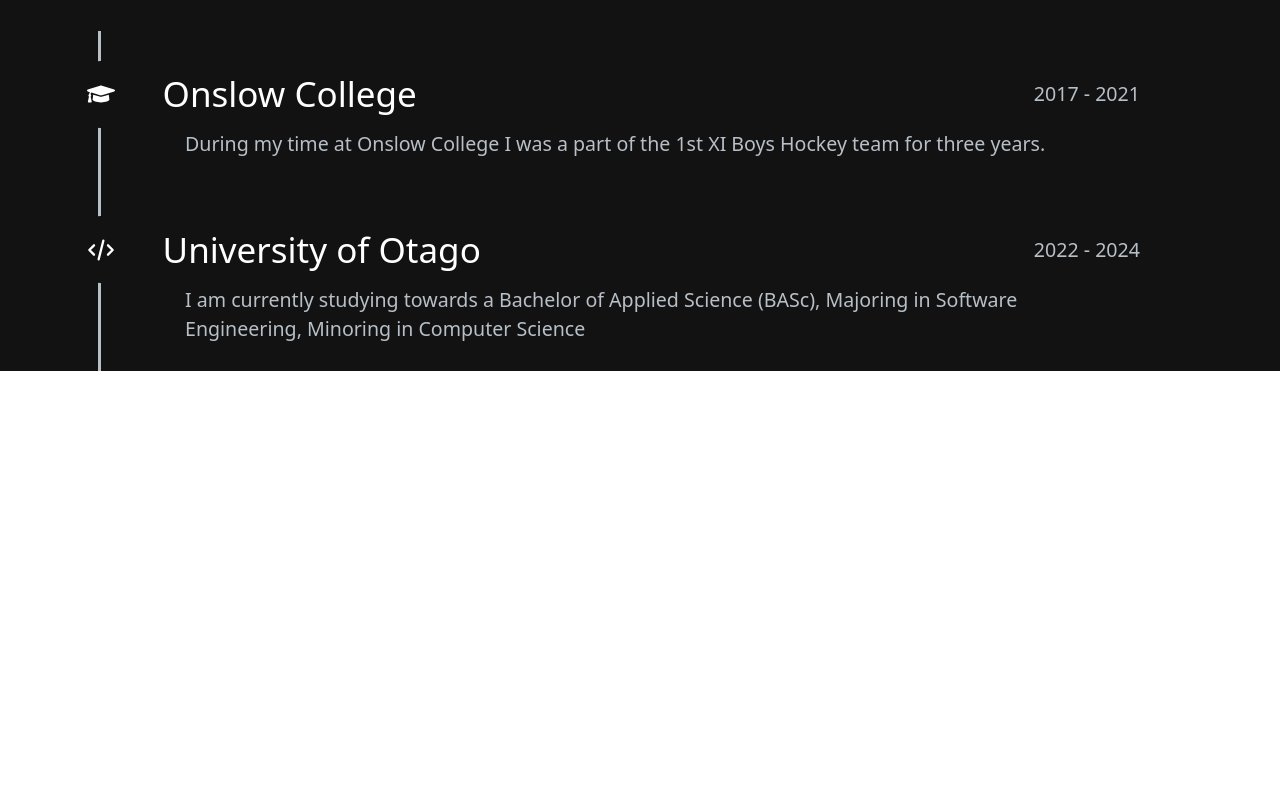
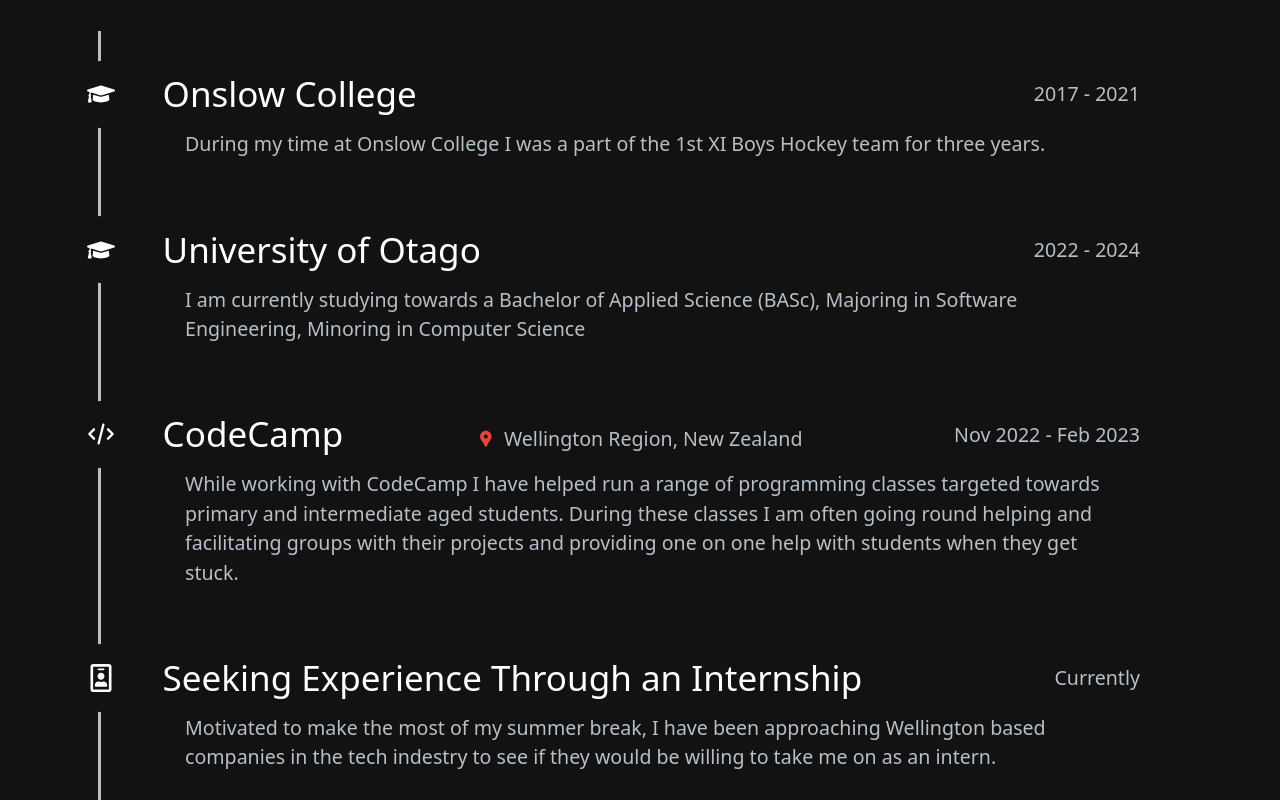
Before and after one commit to JamesRobionyRogers/My-Portfolio, a React (Create React App) app: page / in a window 1280 px wide. Shown: the part 1164-1964 px from the top of the page. Before the commit the page ends 1535 px from the top, so only its background shows below. Built offline with nearby package versions, Linux system fonts and the light colour scheme; no server answers.

Commit message:
Add CodeCamp & Internships to experiences

```diff
--- a/src/sections/Experience/Experience.jsx
+++ b/src/sections/Experience/Experience.jsx
@@ -1,5 +1,5 @@
 import React from 'react';
-import { FaGraduationCap,  } from 'react-icons/fa';
+import { FaGraduationCap, FaRegIdBadge } from 'react-icons/fa';
 import { HiOutlineCode } from 'react-icons/hi';
 
 import './Experience.scss';
@@ -22,7 +22,23 @@
 		extendedDescription: "",
 		date: "2022 - 2024",
 		location: "",
+		icon: () => <FaGraduationCap /> // "" // may want to do this by
+	},
+	{
+		title: "CodeCamp",
+		description: "While working with CodeCamp I have helped run a range of programming classes targeted towards primary and intermediate aged students. During these classes I am often going round helping and facilitating groups with their projects and providing one on one help with students when they get stuck.",
+		extendedDescription: "",
+		date: "Nov 2022 - Feb 2023",
+		location: "Wellington Region, New Zealand",
 		icon: () => <HiOutlineCode />
+	},
+	{
+		title: "Seeking Experience Through an Internship",
+		description: "Motivated to make the most of my summer break, I have been approaching Wellington based companies in the tech indestry to see if they would be willing to take me on as an intern.",
+		extendedDescription: "I am looking for a company that is willing to take me on for an internship ending mid February, as that is when I will be heading back to university. Looking back at the work I have done already, approaching people with regards to a job offer was something I was not comfortable with, but have consistantly put myseld out there and drastricly imporved my communication skills as a result.",
+		date: "Currently",
+		location: "",
+		icon: () => <FaRegIdBadge />
 	}
 ]
 
@@ -44,7 +60,6 @@
 						<span className="text-gradient">Education & Experience</span>
 					</h4>
 
-
 					{
 						/* Map over the experience array returning TimelineEvent components  */
 						experiences.map((experience) => {
```
